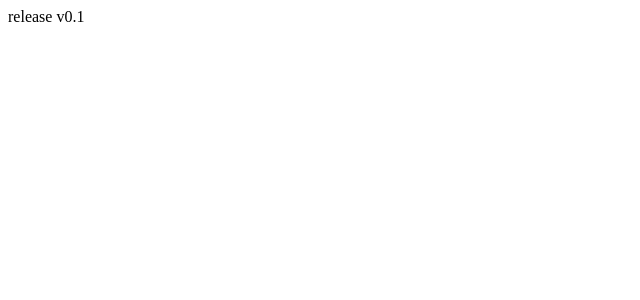
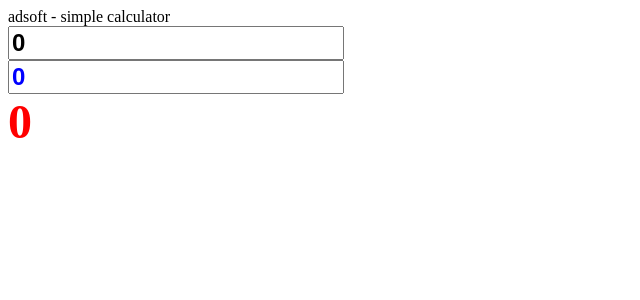
Before and after one commit to OSGS530/testiing-calculator, an Angular app: page / in a window 1280 px wide. Shown: the top 300 px of the page, without its empty margins (0-640 px from the left). Built offline with nearby package versions, Linux system fonts and the light colour scheme.

Commit message:
add firebase

```diff
--- a/src/app/app.component.html
+++ b/src/app/app.component.html
@@ -1 +1,2 @@
-release v0.1
+adsoft - simple calculator
+<app-ui></app-ui>
```
Also changed, not shown: firebase.json (added), 25 other files (tests, documents, lock files or other folders).
